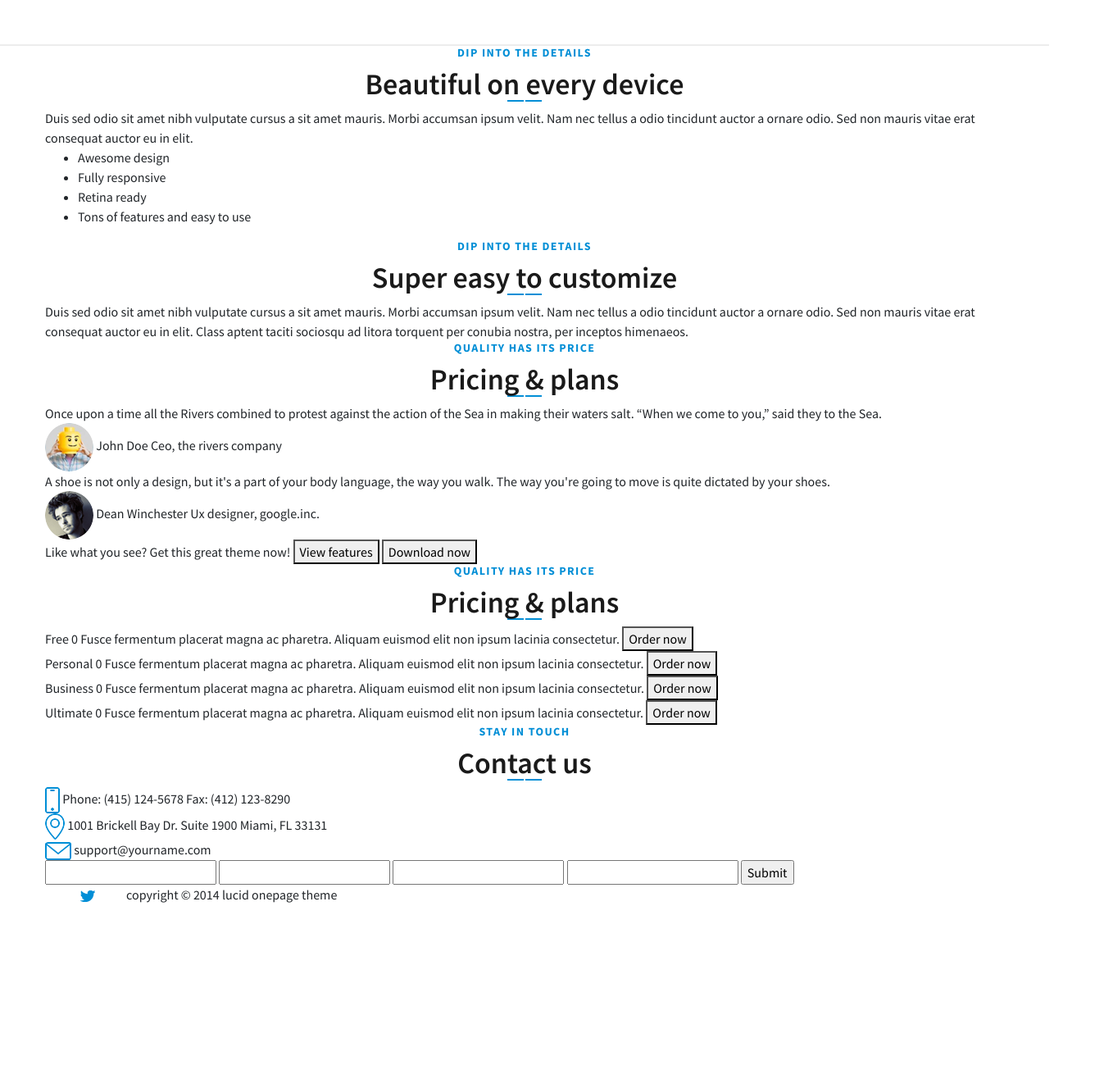
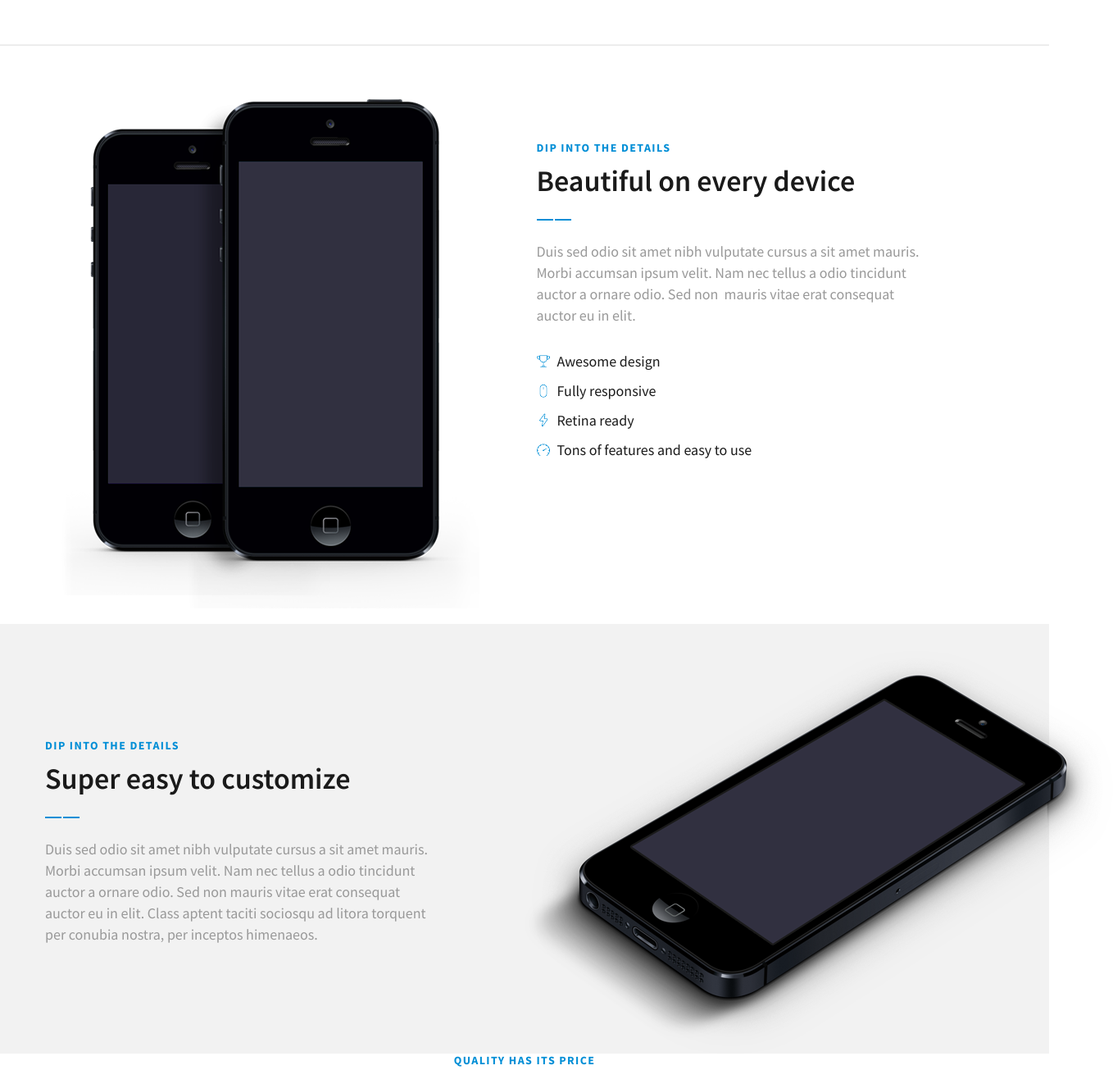
Before and after one commit to ReINFaTe/htmlcss_5, a website: page index.html in a window 1280 px wide. Shown: the part 1160-2465 px from the top of the page at 82% size, 1358 px wide, since content can reach past the window. Before the commit the page ends 2263 px from the top, so only its background shows below. Drawn offline with nearby package versions, Linux system fonts and the light colour scheme.

Commit message:
third block

```diff
--- a/index.html
+++ b/index.html
@@ -94,13 +94,18 @@
         </div>
         <div class="beautiful-block">
             <div class="container">
+                <div class="row">
+                    <div class="col image">
+                        <img src="/img/devices2.png">
+                    </div>
+                    <div class="col text">
                         <h3>Dip into the details</h3>
                         <h2>Beautiful on every device</h2>
-                <span>
+                        <p>
                             Duis sed odio sit amet nibh vulputate cursus a sit amet mauris. Morbi accumsan ipsum velit. Nam nec
                             tellus a odio
-                    tincidunt auctor a ornare odio. Sed non mauris vitae erat consequat auctor eu in elit.
-                </span>
+                            tincidunt auctor a ornare odio. Sed non &nbsp;mauris vitae erat consequat auctor eu in elit.
+                        </p>
                         <ul>
                             <li>Awesome design</li>
                             <li>Fully responsive</li>
@@ -109,15 +114,24 @@
                         </ul>
                     </div>
                 </div>
+            </div>
+        </div>
         <div class="superez-block">
             <div class="container">
+                <div class="row">
+                    <div class="col-6 text my-auto">
                         <h3>Dip into the details</h3>
                         <h2>Super easy to customize</h2>
-                <span>
+                        <p>
                             Duis sed odio sit amet nibh vulputate cursus a sit amet mauris. Morbi accumsan ipsum velit. Nam nec
-                    tellus a odio tincidunt auctor a ornare odio. Sed non mauris vitae erat consequat auctor eu in elit.
+                            tellus a odio tincidunt auctor a ornare odio. Sed non  mauris vitae erat consequat auctor eu in elit.
                             Class aptent taciti sociosqu ad litora torquent per conubia nostra, per inceptos himenaeos.
-                </span>
+                        </p>
+                    </div>
+                    <div class="col-6 image">
+                        <img src="/img/iphone_5.png">
+                    </div>
+                </div>
             </div>
         </div>
         <div class="comments-block">
--- /dev/null
+++ b/scss/_beautiful.scss
@@ -0,0 +1,70 @@
+.beautiful-block {
+    height: 705px;
+    padding-top: 65px;
+    .image {
+        text-align: left;
+        padding-right: 0px;
+        img {
+            margin-left: 20px;
+        }
+    }
+    .text {
+        padding-top: 51px;
+        padding-left: 29px;
+        h3 {
+            margin-bottom: 10px;
+        }
+        h2 {
+            padding-bottom: 27px;
+            background-position: left bottom;
+        }
+        p {
+            margin-top: 25px;
+            padding-right: 95px;
+            margin-bottom: 25px;
+            font-size: 18px;
+            line-height: 26px;
+            font-weight: 400;
+            text-transform: none;
+            letter-spacing: normal;
+            color: #999999;
+        }
+        ul {
+            padding-left: 0px;
+            li {
+                &:nth-child(1) {
+                    padding-left: 25px;
+                    list-style: none;
+                    background: url(/img/icons/cup.png) no-repeat left;
+                }
+                &:nth-child(2) {
+                    padding-left: 25px;
+                    list-style: none;
+                    background: url(/img/icons/mouse.png) no-repeat;
+                    background-position: 3px 50%;
+                }
+                &:nth-child(3) {
+                    padding-left: 25px;
+                    list-style: none;
+                    background: url(/img/icons/energy.png) no-repeat;
+                    background-position: 3px 50%;
+
+                }
+                &:nth-child(4) {
+                    padding-left: 25px;
+                    list-style: none;
+                    background: url(/img/icons/speedometer.png) no-repeat left;
+                }
+                font-size: 18px;
+                line-height: 36px;
+                font-weight: 400;
+                text-transform: none;
+                letter-spacing: normal;
+                color: #1b1b1b;
+            }
+        }
+        * {
+            text-align: left;
+        }
+    }
+}
--- /dev/null
+++ b/scss/_superez.scss
@@ -0,0 +1,36 @@
+.superez-block {
+    background-color: #f2f2f2;
+    padding-top: 33px;
+    .image {
+        text-align: left;
+        padding-right: 0px;
+        img {
+            margin-left: 0px;
+        }
+    }
+    .text {
+        padding-top: 00px;
+        padding-left: 0px;
+        * {
+            text-align: left;
+        }
+        h3 {
+            margin-bottom: 10px;
+        }
+        h2 {
+            padding-bottom: 27px;
+            background-position: left bottom;
+        }
+        p {
+            margin-top: 25px;
+            padding-right: 100px;
+            margin-bottom: 25px;
+            font-size: 18px;
+            line-height: 26px;
+            font-weight: 400;
+            text-transform: none;
+            letter-spacing: normal;
+            color: #999999;
+        }
+    }
+}
--- a/scss/style.scss
+++ b/scss/style.scss
@@ -8,4 +8,6 @@
 @import "fonts";
 @import "global";
 @import "header";
-@import "product-overview"
+@import "product-overview";
+@import "beautiful";
+@import "superez";
```
Also changed, not shown: img/devices2.png (added), img/icons/cup.png (added), img/icons/energy.png (added), img/icons/mouse.png (added), img/icons/speedometer.png (added), img/iphone_5.png (added), style.css. Lines whose indentation alone changed are shown as unchanged.
